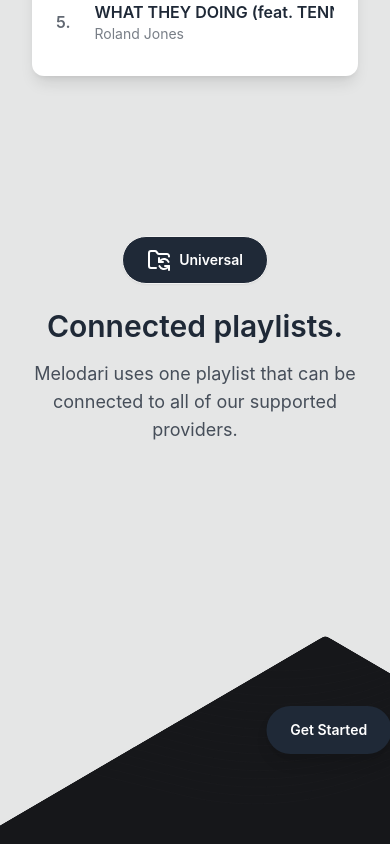
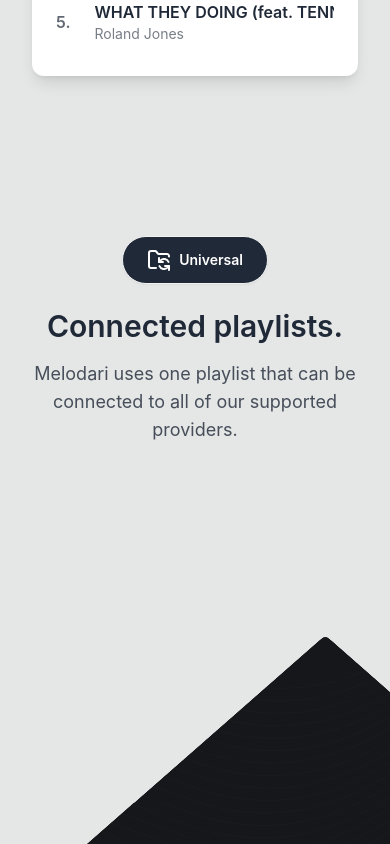
Before and after one commit to eftpmc/melodari-v2, a Next.js app: page /login in a window 390 px wide. Shown: the part 1156-2000 px from the top of the page. Built offline with nearby package versions, Linux system fonts and the light colour scheme; no server answers.

Commit message:
login page

```diff
--- /dev/null
+++ b/app/components/Footer.tsx
@@ -0,0 +1,24 @@
+"use client";
+
+import Logo from "./Logo";
+import { FaGithub } from "react-icons/fa";
+
+const Footer = () => {
+  return (
+    <footer className="absolute bottom-0 left-0 right-0 z-30 w-full text-base-100 p-4">
+      <div className="container mx-auto p-4 flex justify-between items-center">
+        <Logo />
+        <a
+          href="https://github.com/eftpmc/melodari-v2"
+          target="_blank"
+          rel="noopener noreferrer"
+          className="text-base-100 hover:text-primary"
+        >
+          <FaGithub size={24} />
+        </a>
+      </div>
+    </footer>
+  );
+};
+
+export default Footer;
--- /dev/null
+++ b/app/components/Logo.tsx
@@ -0,0 +1,11 @@
+"use client";
+
+const Logo = () => {
+  return (
+    <div className="flex flex-row items-center">
+      <h1 className="text-xl font-bold">Melodari</h1>
+    </div>
+  );
+};
+
+export default Logo;
--- a/app/globals.css
+++ b/app/globals.css
@@ -14,6 +14,14 @@
     --background-start-rgb: 0, 0, 0;
     --background-end-rgb: 0, 0, 0;
   }
+}
+
+:root {
+  --background-image-light: url('/bg1.svg');
+}
+
+[data-theme='dark'] {
+  --background-image-dark: url('/bg2.svg');
 }
 
 body {
@@ -181,18 +189,33 @@ body {
 }
 
 .background {
-  background-image: url('/bg2.svg');
+  background-image: var(--background-image-light);
+}
+
+[data-theme='dark'] .background {
+  background-image: var(--background-image-dark);
+}
+
+.background {
   background-size: cover;
   background-position: bottom center;
   background-repeat: no-repeat;
   width: 100%;
-  height: 100vh; /* or another suitable height */
+  height: 150vh; /* or another suitable height */
   position: relative;
 }
 
 .button-wrapper {
   position: absolute;
-  top: calc(10vh + 10px); /* Adjust this based on where the pyramid's point is */
+  top: calc(10vh + 10px); /* Default for larger screens */
   left: calc(83vw + 5px);
   transform: translate(-50%, -50%);
 }
+
+@media (max-width: 640px) {
+  .button-wrapper {
+    top: 60%;
+    left: 50%;
+    transform: translate(-50%, -50%);
+  }
+}
--- a/app/layout.tsx
+++ b/app/layout.tsx
@@ -2,7 +2,8 @@ import type { Metadata } from "next";
 import "./globals.css";
 import Link from "next/link";
 import ClientProvider from "./components/ClientProvider";
-import HeaderButtons from "./components/HeaderButtons"; // Import HeaderButtons
+import HeaderButtons from "./components/HeaderButtons";
+import Logo from "@/app/components/Logo"; // Import the Logo component
 
 export const metadata: Metadata = {
   title: "melodari",
@@ -24,14 +25,12 @@ export default function RootLayout({
           >
             <Link href="/" passHref>
               <div className="flex flex-row justify-between items-center">
-                <h1 className="text-xl font-bold">Melodari</h1>
+                <Logo /> {/* Use Logo component here */}
               </div>
             </Link>
             <HeaderButtons />
           </header>
-          <main className="bg-base-300 w-full flex-1">
-            {children}
-          </main>
+          <main className="bg-base-300 w-full flex-1">{children}</main>
         </body>
       </ClientProvider>
     </html>
--- a/app/login/page.tsx
+++ b/app/login/page.tsx
@@ -6,6 +6,7 @@ import { useRouter } from "next/navigation";
 import { useAuth } from "@/contexts/AuthContext";
 import DemoModal from '@/app/components/DemoModal';
 import { FolderSync, Music, PlayCircle, Users } from "lucide-react";
+import Footer from "@/app/components/Footer";
 
 export default function Login() {
     const router = useRouter();
@@ -72,17 +73,19 @@ export default function Login() {
 
             <div className="relative mt-20 w-full min-h-screen background bg-gradient-to-b from-base-300 to-base-content">
                 {/* SVG Background */}
-                <div className="absolute inset-0 bg-cover bg-no-repeat background"></div>
+                <div className="absolute inset-0 bg-cover bg-no-repeat background text-base-content"></div>
 
                 {/* Button under the SVG's point */}
-                <div className="button-wrapper z-20">
+                <div className="button-wrapper z-20 p-2">
                     <button
-                        onClick={handleGetStarted}
-                        className="btn whitespace-nowrap bg-base-content hover:bg-primary text-base-100 flex border-none items-center justify-center py-3 px-6 rounded-full shadow-lg transition-all duration-300 ease-in-out"
+                        className="btn whitespace-nowrap bg-base-300 hover:bg-primary text-base-content flex border-none items-center justify-center py-3 px-6 rounded-full shadow-lg transition-all duration-300 ease-in-out"
                     >
-                        Get Started
+                        View API
                     </button>
                 </div>
+
+                <div className='absolute top-1/2 left-1/2 transform -translate-x-1/2 -translate-y-1/2 text-4xl'>Coming soon!</div>
+                <Footer></Footer>
             </div>
         </div>
     );
```
Also changed, not shown: public/bg1.svg (added), public/bg2.svg.
